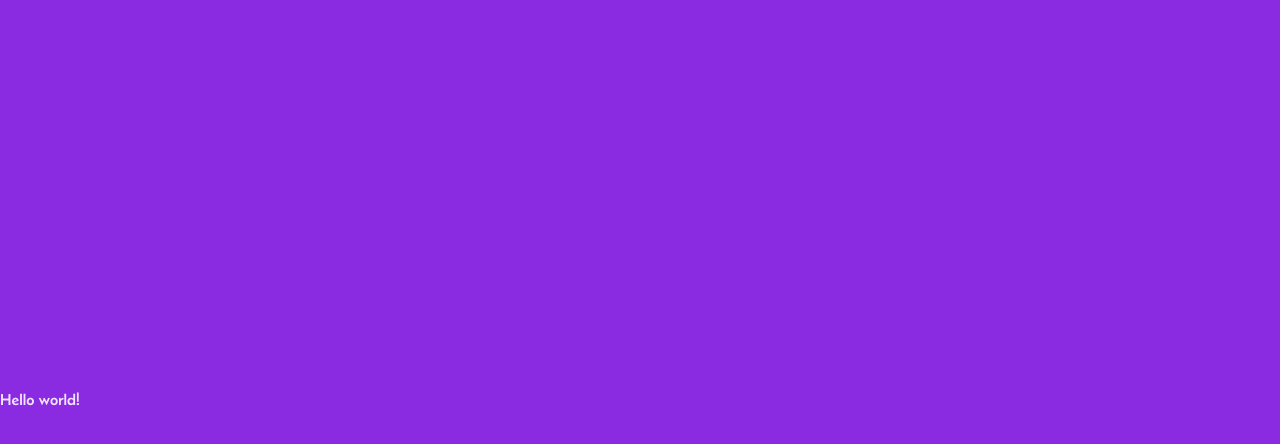
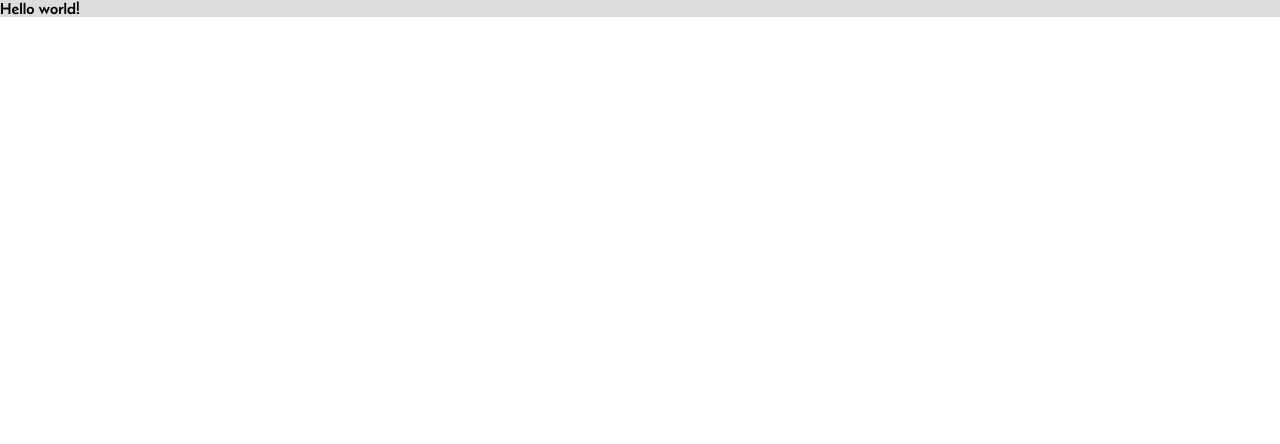
Before and after one commit to gryzun33/my-cv, a React (Vite) app: page / in a window 1280 px wide. Shown: the top 444 px of the page. Built offline with nearby package versions, Linux system fonts and the light colour scheme.

Commit message:
feat: add variables

```diff
--- a/src/App.scss
+++ b/src/App.scss
@@ -1,3 +1,7 @@
-#root {
+@import './styles/variables.scss';
+
+.container {
   width: 100%;
+  // height: 100%;
+  background-color: $color-bg-gray;
 }
--- a/src/App.tsx
+++ b/src/App.tsx
@@ -3,9 +3,7 @@ import './App.scss';
 function App(): JSX.Element {
   return (
     <>
-      <div></div>
-
-      <div>Hello world!</div>
+      <div className="container">Hello world!</div>
     </>
   );
 }
--- a/src/index.scss
+++ b/src/index.scss
@@ -1,51 +1,19 @@
 @import './styles/fonts.scss';
 
-:root {
-  font-family: 'Belanosima', sans-serif;
-  line-height: 1.5;
-  font-weight: 400;
-
-  color-scheme: light dark;
-  color: rgba(255, 255, 255, 0.87);
-  background-color: #242424;
-
-  font-synthesis: none;
-  text-rendering: optimizeLegibility;
-  -webkit-font-smoothing: antialiased;
-  -moz-osx-font-smoothing: grayscale;
+* {
+  box-sizing: border-box;
+  margin: 0;
+  padding: 0;
+  list-style: none;
 }
 
 body {
   font-family: 'Belanosima', sans-serif;
   font-weight: 400;
-  background-color: blueviolet;
-  margin: 0;
-  display: flex;
-  place-items: center;
-  min-width: 320px;
+
   min-height: 100vh;
 }
 
-h1 {
-  font-size: 3.2em;
-  line-height: 1.1;
+#root {
+  width: 100%;
 }
-
-button {
-  border-radius: 8px;
-  border: 1px solid transparent;
-  padding: 0.6em 1.2em;
-  font-size: 1em;
-  font-weight: 500;
-  font-family: inherit;
-  background-color: #1a1a1a;
-  cursor: pointer;
-  transition: border-color 0.25s;
-}
-button:hover {
-  border-color: #646cff;
-}
-button:focus,
-button:focus-visible {
-  outline: 4px auto -webkit-focus-ring-color;
-}
--- /dev/null
+++ b/src/styles/variables.scss
@@ -0,0 +1,6 @@
+$color-bg-yellow: #f1d72a;
+$color-bg-brown: #24231f;
+$color-text-light: #ffffff;
+$color-text-dark: #24231f;
+$color-bg-light-gray: #f5f5f5;
+$color-bg-gray: #dcdcdc;
```
